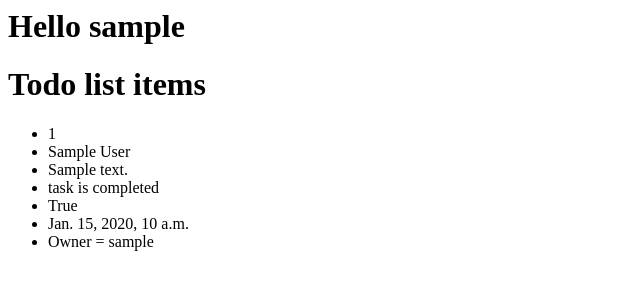
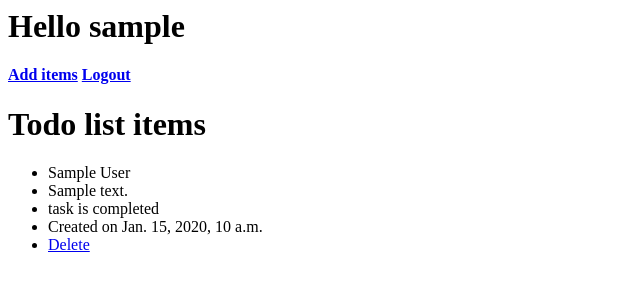
Before and after one commit to IamLakhan/Todo, a Django app: page / in a window 1280 px wide. Shown: the top 300 px of the page, without its empty margins (0-640 px from the left). Run offline with Django 3.2, Linux system fonts and the light colour scheme; a user stored in the database is signed in; tables that the repository leaves empty hold one stand-in row (values such as "Sample post").

Commit message:
added delete functionality and edited register form

```diff
--- a/account/templates/add.html
+++ b/account/templates/add.html
@@ -7,5 +7,5 @@
 <label for="description">Description</label>
 <textarea type="text" name="description" id="description"></textarea>
 <br><br>
-<input type="submit" value="Login">
+<input type="submit" value="Add">
 </form>
--- a/account/templates/index.html
+++ b/account/templates/index.html
@@ -1,9 +1,9 @@
 <h1>Hello {{request.user}}</h1>
 {%if request.user.is_authenticated%}
+<h4><a href="/add">Add items</a> <a href="/logout">Logout</a></h4>
 <h1>Todo list items</h1>
     <ul>
         {%for task in tasks%}
-        <li>{{task.id}}</li>
         <li>{{task.title}}</li>
         <li>{{task.description}}</li>
         {%if task.is_done%}
@@ -11,9 +11,8 @@
         {%else%}
         <li>task is incomplete</li>
         {%endif%}
-        <li>{{task.is_done}}</li>
-        <li>{{task.created_at}}</li>
-        <li>Owner = {{task.user}}</li>
+        <li>Created on {{task.created_at}}</li>
+        <li><a href="/delete?id={{task.id}}">Delete</a></li>
         <br><br>
         {%endfor%}
     </ul>
--- a/account/urls.py
+++ b/account/urls.py
@@ -1,6 +1,6 @@
 from django.contrib import admin
 from django.urls import path, include
-from .views import login_user, logout_user, register_user, home_task, task_add
+from .views import login_user, logout_user, register_user, home_task, task_add, task_delete, task_update
 
 urlpatterns = [
     path('login/', login_user, name='login'),
@@ -8,4 +8,6 @@ urlpatterns = [
     path('register/', register_user, name='register'),
     path('', home_task, name='home'),
     path('add/', task_add),
+    path('delete/', task_delete, name='delete'),
+    path('update/', task_update, name='update'),
 ]
--- a/account/views.py
+++ b/account/views.py
@@ -29,8 +29,10 @@ def register_user(request):
     email = request.POST.get('email')
     password = request.POST.get('password')
     user = User.objects.create_user(username=username, email=email, password=password)
-    user.save()
-    return redirect('login')
+    if user:
+        user.save()
+        return redirect('login')
+    else: return render(request, 'register.html', {'error':True, 'message': 'username already exists or some error occured'})
 
 def home_task(request):
     if request.user.is_authenticated:
@@ -48,3 +50,14 @@ def task_add(request):
     task = Task(title=title, description=description, created_at=time, user=request.user)
     task.save()
     return redirect('/')
+
+def task_delete(request):
+    task_id = request.GET.get('id')
+    task = Task.objects.get(id=task_id)
+    if request.user == task.user:
+        task.delete()
+        return redirect('home')
+    else: return redirect('home')
+
+def task_update(request):
+    pass
```
Also changed, not shown: account/templates/register.html (+4 -3 lines).
